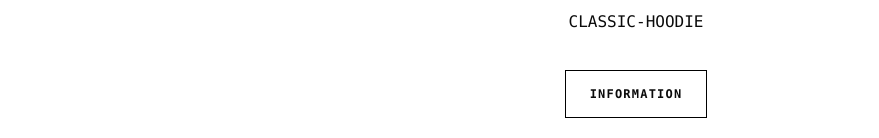
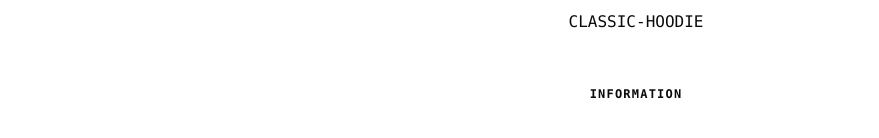
Before and after one commit to mrbrianngo/415industries, a Next.js app: page /p/classic-hoodie-legacy in a window 1280 px wide. Shown: the part 632-770 px from the top of the page, without its empty margins (4-883 px from the left). Built offline with nearby package versions, Linux system fonts and the light colour scheme.

Commit message:
feat: add ProductInfoTrigger component to display product details via modal

```diff
--- a/components/product-info-trigger.tsx
+++ b/components/product-info-trigger.tsx
@@ -34,7 +34,7 @@ export function ProductInfoTrigger({ product }: { product: Product }) {
           <div className="mt-8 relative w-full h-12 flex justify-center">
             <button
               onClick={() => setIsModalOpen(true)}
-              className="px-6 py-2 flex items-center justify-center bg-white border border-black hover:bg-black hover:text-white transition-colors font-mono text-xs font-bold uppercase tracking-widest"
+              className="px-6 py-2 flex items-center justify-center bg-transparent hover:opacity-50 transition-opacity font-mono text-xs font-bold uppercase tracking-widest"
               aria-label="Product Information"
             >
               Information
```
